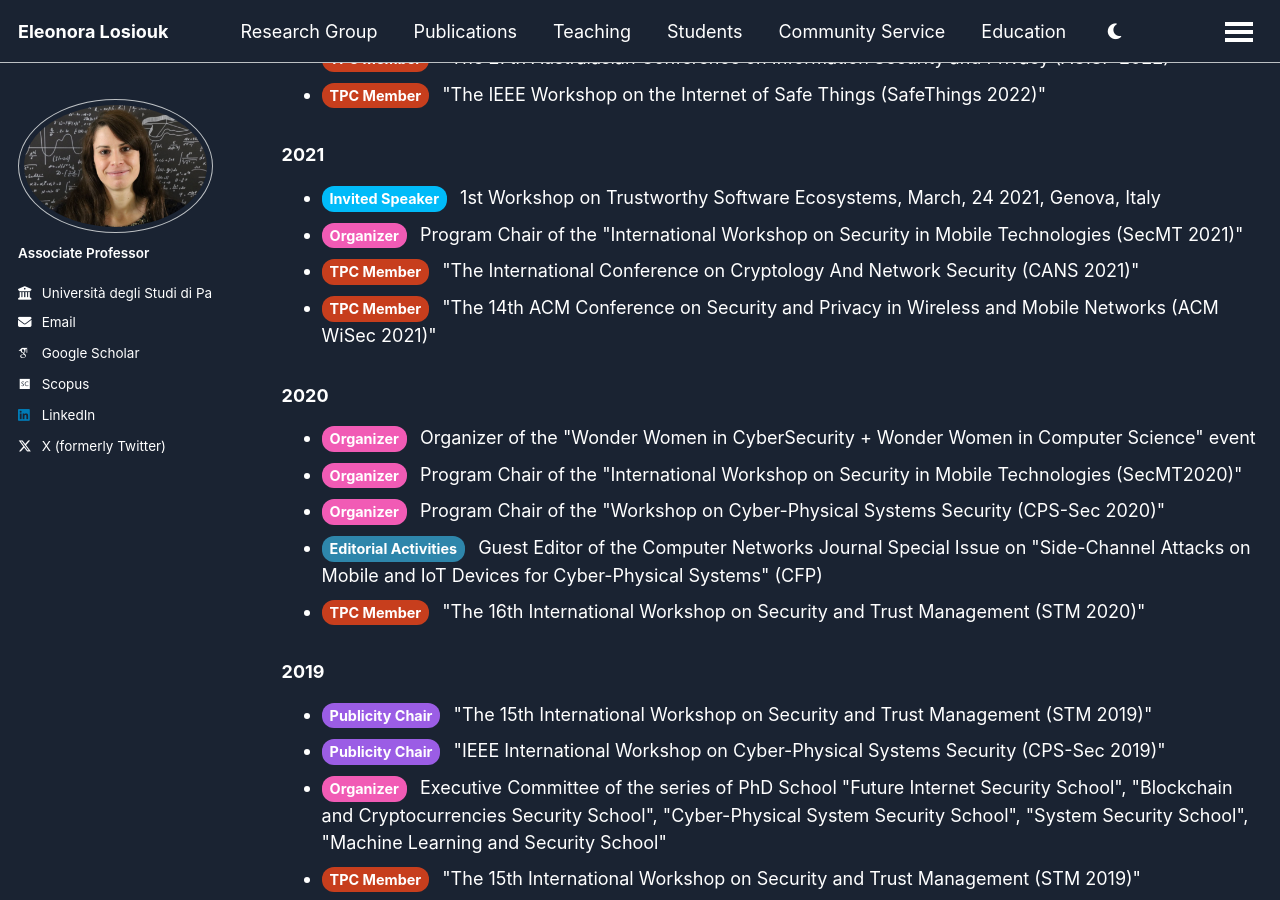
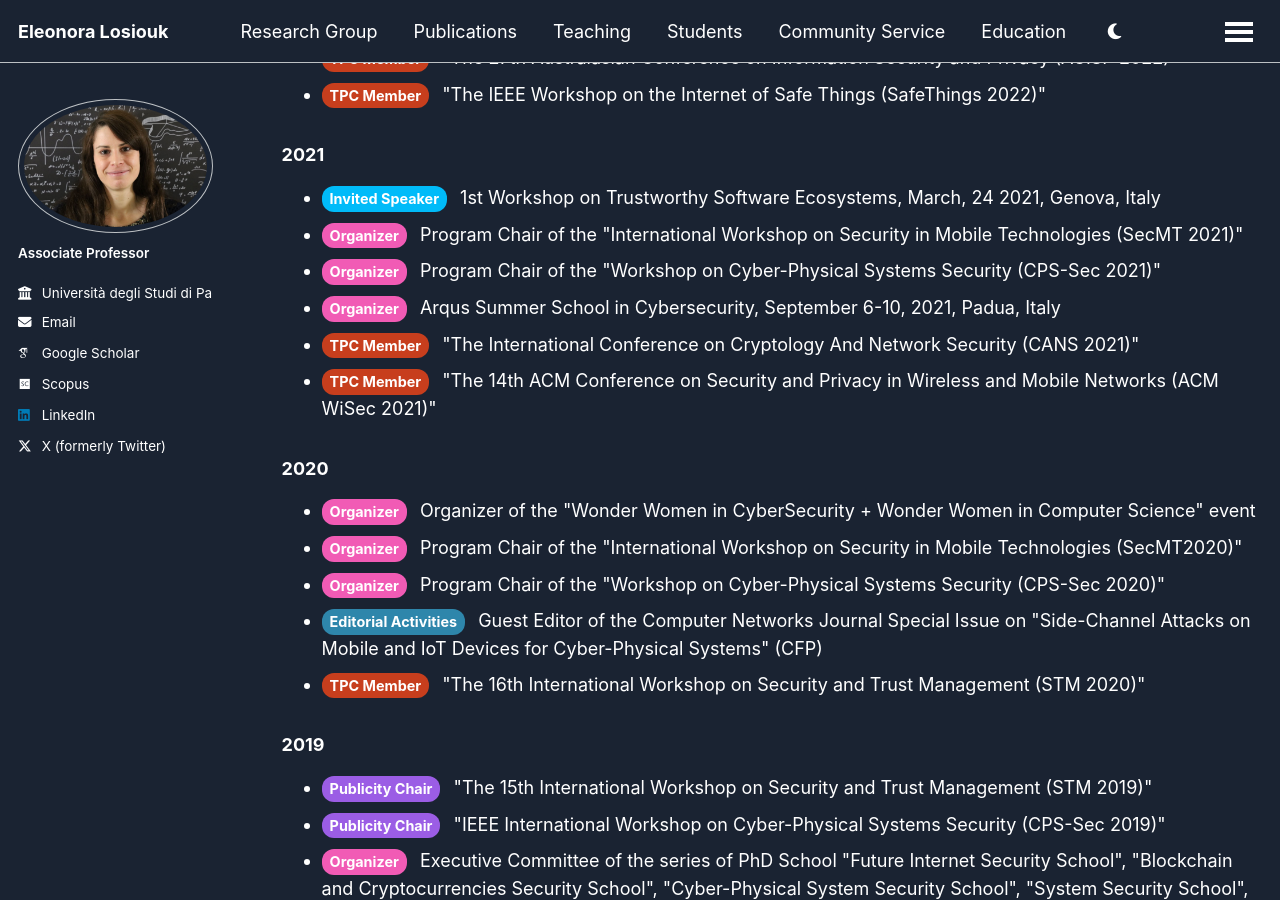
Before and after one commit to elosiouk/elosiouk.github.io, a Jekyll site: the page built from _pages/community-service.html, in a window 1280 px wide and 900 px high, scrolled down 2086 px. Built offline with Jekyll 4.4.1, drawn with Linux system fonts in a browser that asks for light colours; some web fonts are replaced; a script that is not in the unit is left out.

```diff
--- a/_pages/community-service.html
+++ b/_pages/community-service.html
@@ -94,6 +94,8 @@ author_profile: true
   <ul>
     <li><span class="role-label invited-speaker">Invited Speaker</span> 1st Workshop on Trustworthy Software Ecosystems, March, 24 2021, Genova, Italy</li>
     <li><span class="role-label organizer">Organizer</span> Program Chair of the "International Workshop on Security in Mobile Technologies (SecMT 2021)"</li>
+    <li><span class="role-label organizer">Organizer</span> Program Chair of the "Workshop on Cyber-Physical Systems Security (CPS-Sec 2021)"</li>
+    <li><span class="role-label organizer">Organizer</span> Arqus Summer School in Cybersecurity, September 6-10, 2021, Padua, Italy </li>
     <li><span class="role-label tpc-member">TPC Member</span> "The International Conference on Cryptology And Network Security (CANS 2021)"</li>
     <li><span class="role-label tpc-member">TPC Member</span> "The 14th ACM Conference on Security and Privacy in Wireless and Mobile Networks (ACM WiSec 2021)"</li>
   </ul>
```
Also changed, not shown: _team/tiziano-labruna.md (added, +8 -0 lines), images/tiziano.jpeg (added).
